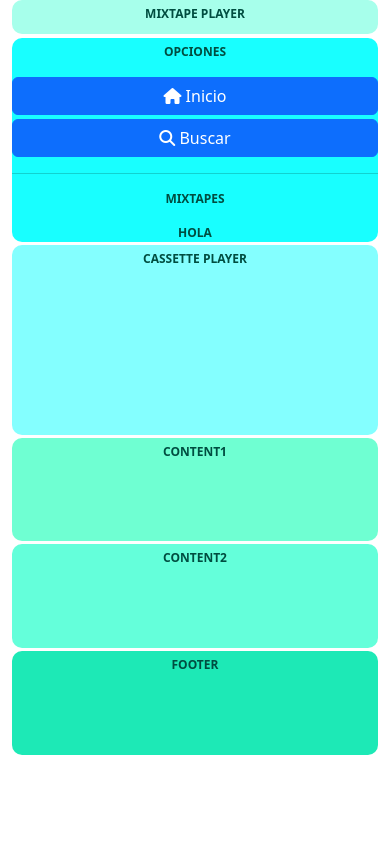
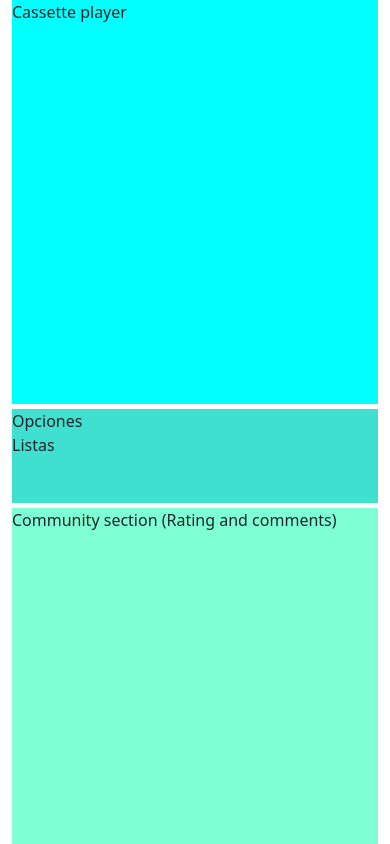
Before and after one commit to AndyDevX/mixtape_web_player, a PHP site: page / in a window 390 px wide. Run offline with PHP 8.4, Linux system fonts and the light colour scheme.

Commit message:
Diseño responsive del layout

```diff
--- a/index.html
+++ b/index.html
@@ -10,29 +10,17 @@
         <link rel="stylesheet" href="https://cdnjs.cloudflare.com/ajax/libs/font-awesome/6.5.1/css/all.min.css" integrity="sha512-DTOQO9RWCH3ppGqcWaEA1BIZOC6xxalwEsw9c2QQeAIftl+Vegovlnee1c9QX4TctnWMn13TZye+giMm8e2LwA==" crossorigin="anonymous" referrerpolicy="no-referrer" />
     </head>
 
-    <div class="container">
-        <nav>MixTape Player</nav>
-        <main>Cassette player</main>
-
-        <div id="sidebar">
-            <p>Opciones</p>
-            <div class="d-grid gap-1">
-                <button class="btn btn-primary" type="button"><i class="fa-solid fa-house"></i> Inicio</button>
-                <button class="btn btn-primary" type="button"><i class="fa-solid fa-magnifying-glass"></i> Buscar</button>
+    <div class="container-fluid">
+        <div id="mixtapes">
+            <div>
+                Opciones
             </div>
-
-            <hr>
-
-            <p>Mixtapes</p>
-
             <div>
-                Hola
+                Listas
             </div>
         </div>
-
-        <div id="content1">Content1</div>
-        <div id="content2">Content2</div>
-        <footer>footer</footer>
+        <div id="cassette">Cassette player</div>
+        <div id="community">Community section (Rating and comments)</div>
     </div>
 
 </html>
--- a/static/style.css
+++ b/static/style.css
@@ -1,79 +1,41 @@
-:root {
-    --main-radius: 10px;
-    --main-padding: 5px;
+.container-fluid {
+  display: grid;
+  height: 100vh;
+  grid-template-columns: 0.7fr 1fr 1fr 1fr;
+  grid-template-rows: 0.2fr 1.5fr 1.2fr 1.2fr;
+  grid-template-areas:
+  "mixtapes cassette cassette cassette"
+  "mixtapes cassette cassette cassette"
+  "mixtapes cassette cassette cassette"
+  "mixtapes community community community"
+  ;
+  grid-gap: 0.3rem;
 }
 
-.container {
-    display: grid;
-    height: 100vh;
-    grid-template-columns: 1fr 1fr 1fr 1fr;
-    grid-template-rows: 0.2fr 1.5fr 1.2fr 0.8fr;
-    grid-template-areas:
-      "nav nav nav nav"
-      "sidebar main main main"
-      "sidebar content1 content1 content2"
-      "sidebar footer footer footer";
-    grid-gap: 0.2rem;
-    font-weight: 800;
-    text-transform: uppercase;
-    font-size: 12px;
-    color: #004d40;
-    text-align: center;
+#mixtapes {
+  background-color: turquoise;
+  grid-area: mixtapes;
 }
 
-  nav {
-    background: #a7ffeb;
-    grid-area: nav;
-    border-radius: var(--main-radius);
-    padding-top: var(--main-padding);
+#cassette {
+  background-color: aqua;
+  grid-area: cassette;
 }
 
-  main {
-    background: #84ffff;
-    grid-area: main;
-    border-radius: var(--main-radius);
-    padding-top: var(--main-padding);
+#community {
+  background-color: aquamarine;
+  grid-area: community;
 }
 
-  #sidebar {
-    background: #18ffff;
-    grid-area: sidebar;
-    border-radius: var(--main-radius);
-    padding-top: var(--main-padding);
+@media only screen and (max-width:550px) {
+  .container-fluid {
+    grid-template-columns: 1fr;
+    grid-template-rows: 3fr .7fr 2.5fr;
+    grid-template-areas:
+    "cassette"
+    "mixtapes"
+    "community"
+    ;
   }
 
-  #content1 {
-    background: #6fffd2;
-    grid-area: content1;
-    border-radius: var(--main-radius);
-    padding-top: var(--main-padding);
 }
-
-  #content2 {
-    background: #64ffda;
-    grid-area: content2;
-    border-radius: var(--main-radius);
-    padding-top: var(--main-padding);
-  }
-
-
-  footer {
-    background: #1de9b6;
-    grid-area: footer;
-    border-radius: var(--main-radius);
-    padding-top: var(--main-padding);
-  }
-
-  @media only screen and (max-width: 550px) {
-    .container {
-      grid-template-columns: 1fr;
-      grid-template-rows: 0.4fr 0.4fr 2.2fr 1.2fr 1.2fr 1.2fr 1fr;
-      grid-template-areas:
-        "nav"
-        "sidebar"
-        "main"
-        "content1"
-        "content2"
-        "footer";
-    }
-  }
```
Lines whose indentation alone changed are shown as unchanged.
